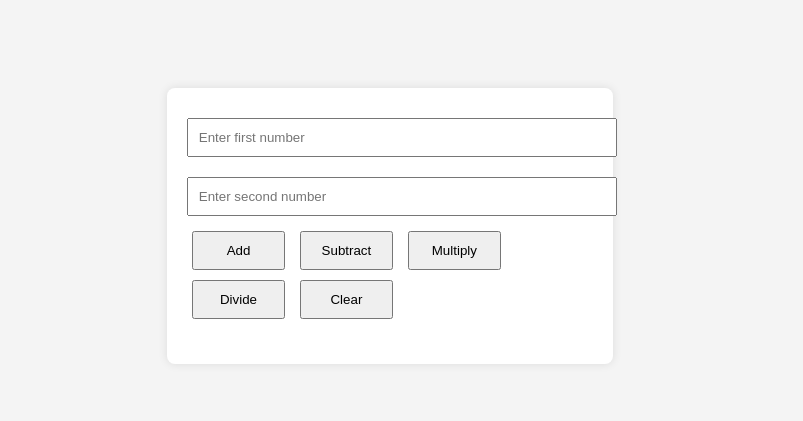
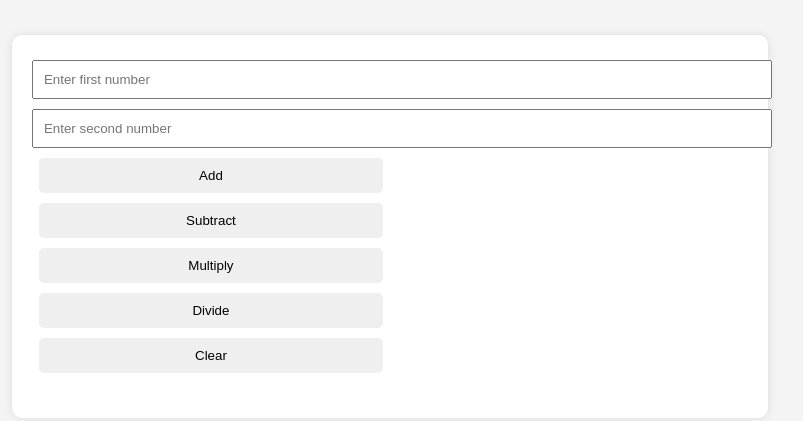
Before and after one commit to sk12-03/simple-calculator, a plain HTML site: page index.html in a window 1280 px wide. Shown: the part 182-603 px from the top of the page, without its empty margins (250-1053 px from the left). Drawn offline with Linux system fonts and the light colour scheme.

Commit message:
auto: update

```diff
--- a/index.html
+++ b/index.html
@@ -6,9 +6,9 @@
     <title>Calculator</title>
     <style>
         body { font-family: Arial, sans-serif; display: flex; justify-content: center; align-items: center; height: 100vh; background-color: #f4f4f4; }
-        .calculator { background: white; padding: 20px; border-radius: 8px; box-shadow: 0 0 10px rgba(0,0,0,0.1); }
-        input { width: 100%; padding: 10px; margin: 10px 0; }
-        button { width: 23%; padding: 10px; margin: 5px; cursor: pointer; }
+        .calculator { background: white; padding: 20px; border-radius: 10px; box-shadow: 0 0 10px rgba(0,0,0,0.1); }
+        input { width: 100%; padding: 10px; margin: 5px 0; }
+        button { width: 48%; padding: 10px; margin: 5px 1%; border: none; border-radius: 5px; cursor: pointer; }
         #result { margin-top: 20px; font-size: 1.5em; }
     </style>
 </head>
@@ -16,13 +16,11 @@
     <div class="calculator">
         <input type="number" id="num1" placeholder="Enter first number" />
         <input type="number" id="num2" placeholder="Enter second number" />
-        <div>
-            <button onclick="calculate('add')">Add</button>
-            <button onclick="calculate('subtract')">Subtract</button>
-            <button onclick="calculate('multiply')">Multiply</button>
-            <button onclick="calculate('divide')">Divide</button>
-            <button onclick="clearFields()">Clear</button>
-        </div>
+        <button onclick="calculate('add')">Add</button>
+        <button onclick="calculate('subtract')">Subtract</button>
+        <button onclick="calculate('multiply')">Multiply</button>
+        <button onclick="calculate('divide')">Divide</button>
+        <button onclick="clearFields()">Clear</button>
         <div id="result"></div>
     </div>
     <script>
@@ -54,7 +52,6 @@
             }
             document.getElementById('result').innerText = 'Result: ' + result;
         }
-
         function clearFields() {
             document.getElementById('num1').value = '';
             document.getElementById('num2').value = '';
```
